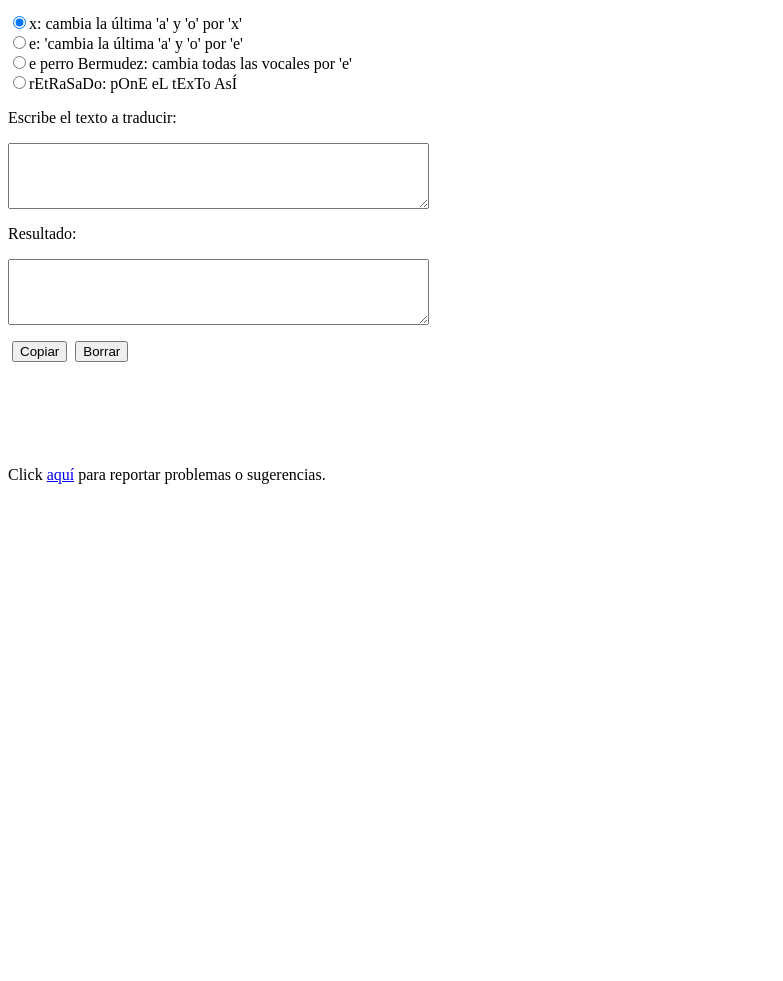
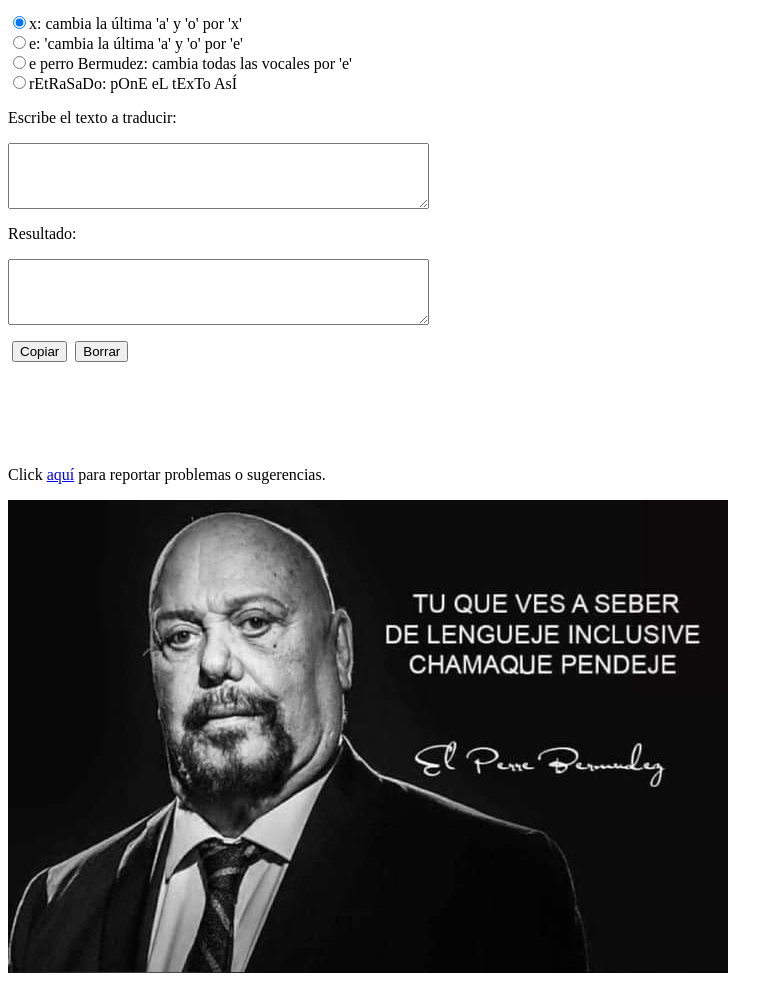
Before and after one commit to ldom22/traductorinclusivo, a plain HTML site: page index.html in a window 1280 px wide. Shown: the part 76-1057 px from the top of the page, without its empty margins (0-783 px from the left). Before the commit the page ends 800 px from the top, so only its background shows below. Drawn offline with Linux system fonts and the light colour scheme.

Commit message:
Added perre image

```diff
--- a/index.html
+++ b/index.html
@@ -31,6 +31,8 @@
 
 	<br><br><br><br>
 	<p>Click <a href="https://github.com/ldom22/traductorinclusivo/issues">aquí</a> para reportar problemas o sugerencias.</p>
+
+	<img src="perre.jpg">
 
 </body>
 
```
Also changed, not shown: perre.jpg (added).
